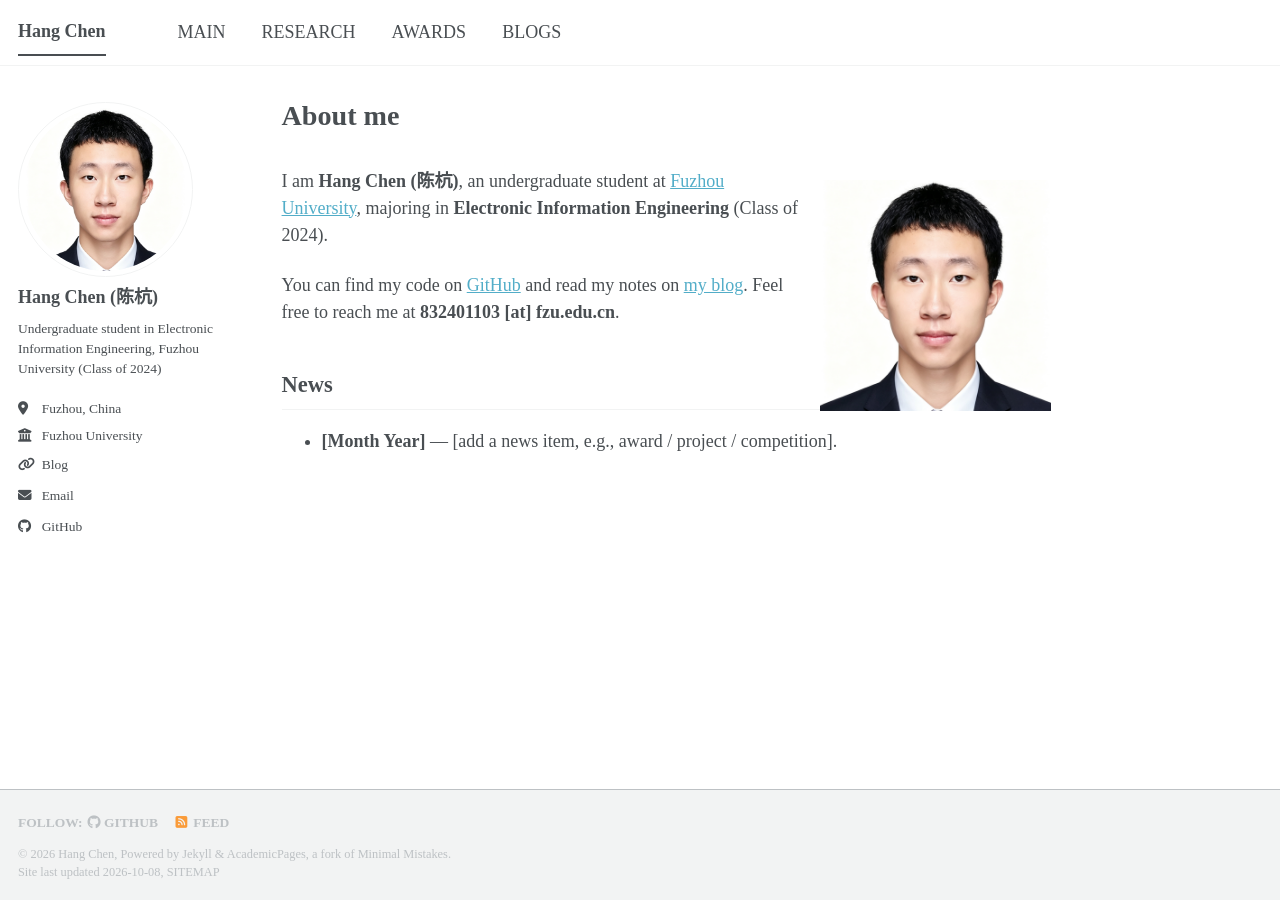
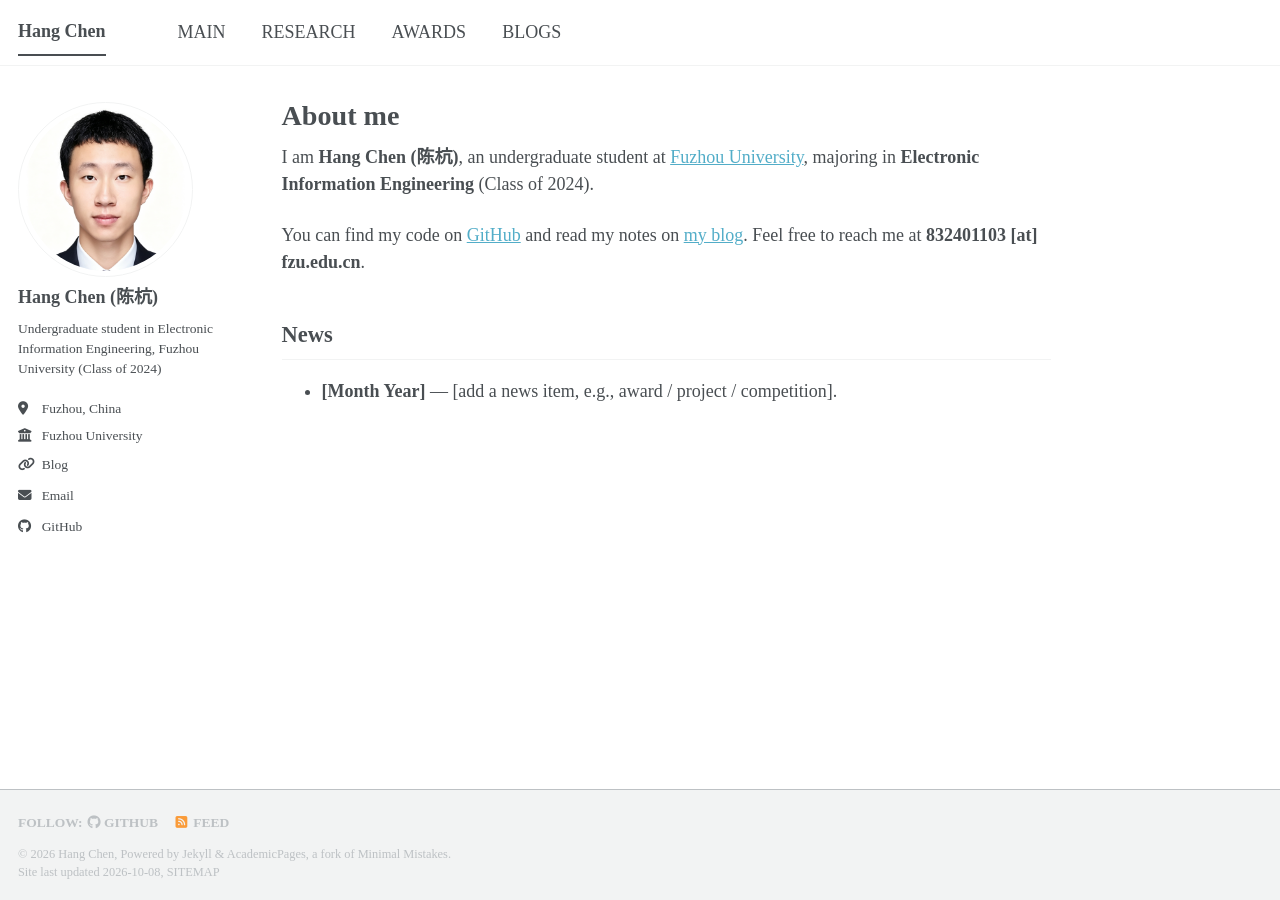
Before and after one commit to Nomkr/Nomkr.github.io, a Jekyll site: the page built from _pages/about.md, in a window 1280 px wide. Built offline with Jekyll 4.4.1, drawn with Linux system fonts in a browser that asks for light colours; a style sheet for code colours, icons or effects is not loaded.

Commit message:
Remove floatpic from _pages/about.md

```diff
--- a/_pages/about.md
+++ b/_pages/about.md
@@ -7,8 +7,6 @@ redirect_from:
   - /about.html
 ---
 
-<img src="{{ '/images/profile.png' | relative_url }}" class="floatpic" alt="Hang Chen">
-
 I am **Hang Chen (陈杭)**, an undergraduate student at [Fuzhou University](https://www.fzu.edu.cn/), majoring in **Electronic Information Engineering** (Class of 2024).
 
 You can find my code on [GitHub](https://github.com/Nomkr) and read my notes on [my blog](https://hangchen.pages.dev/). Feel free to reach me at **832401103 [at] fzu.edu.cn**.
```
